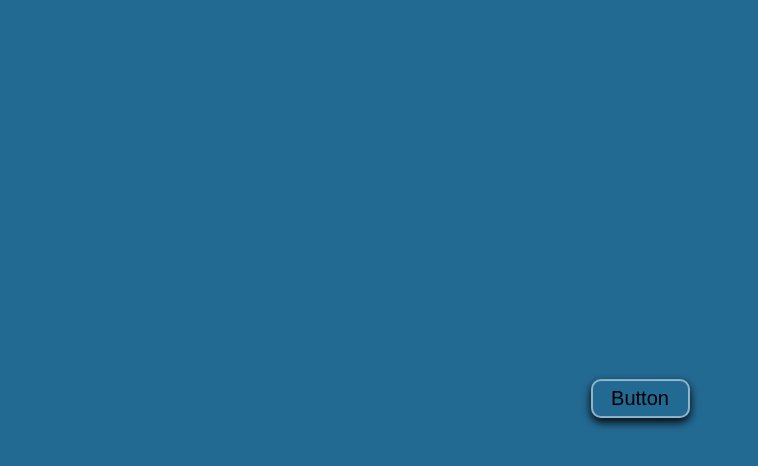
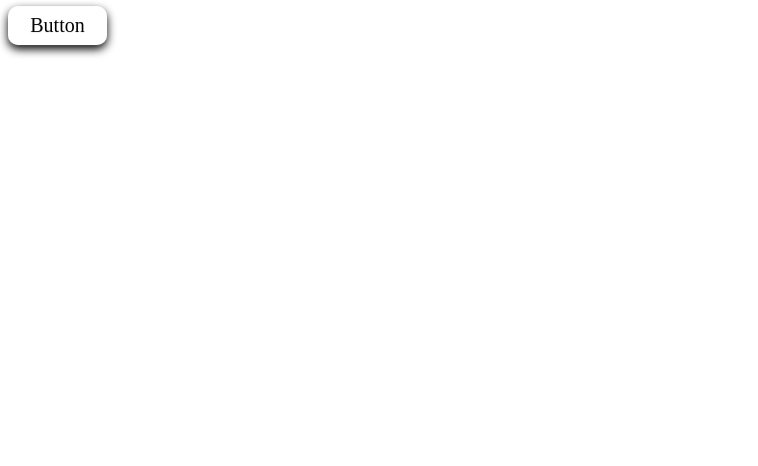
Before and after one commit to Dqrkky/Button, a plain HTML site: page index.html in a window 1280 px wide. Shown: the whole page, without its empty margins (0-758 px from the left). Drawn offline with Linux system fonts and the light colour scheme.

Commit message:
Update index.css

```diff
--- a/index.css
+++ b/index.css
@@ -1,26 +1,3 @@
-* {
-    margin: 0;
-    padding: 0;
-    font-family: 'poppins',sans-serif;
-    -webkit-user-select: none;
-    -moz-user-select: none;
-    user-select: none;
-}
-
-section {
-    display: flex;
-    justify-content: center;
-    align-items: center;
-    min-height: 100vh;
-    width: 100%;
-}
-
-.section-main {
-    background: rgb(35, 106, 147) no-repeat;
-    background-position: center;
-    background-size: cover;
-}
-
 .button_box {
     display: flex;
     justify-content: center;
```
